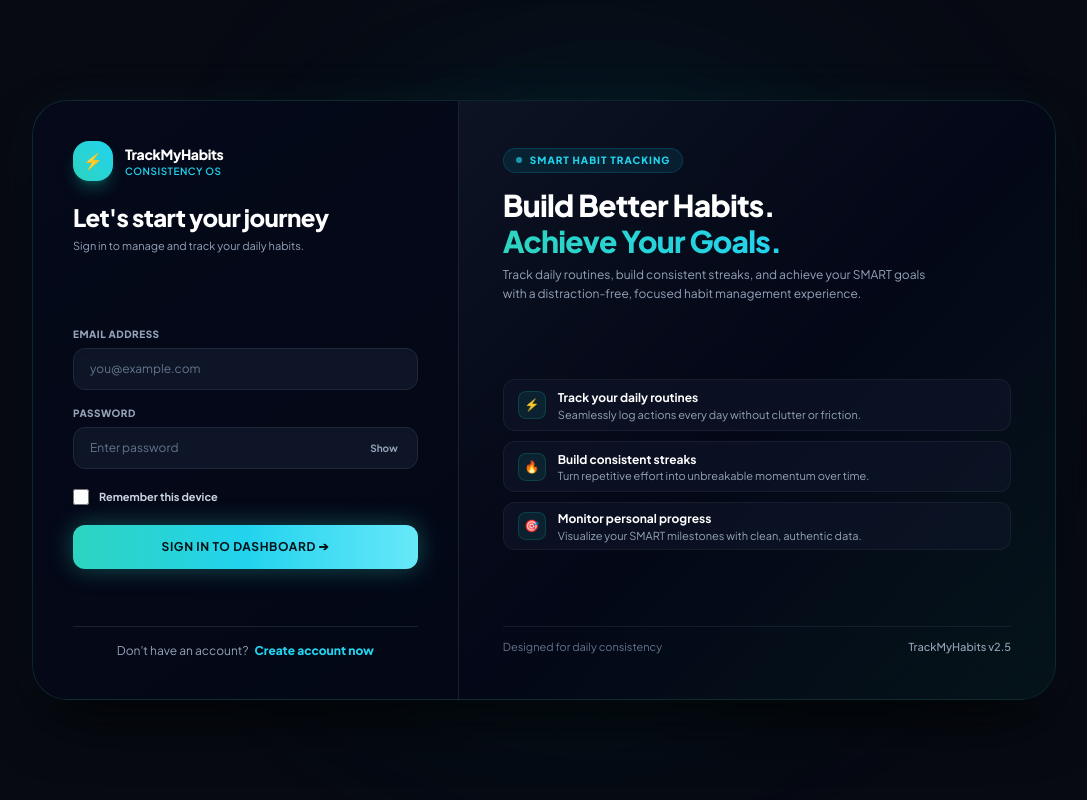
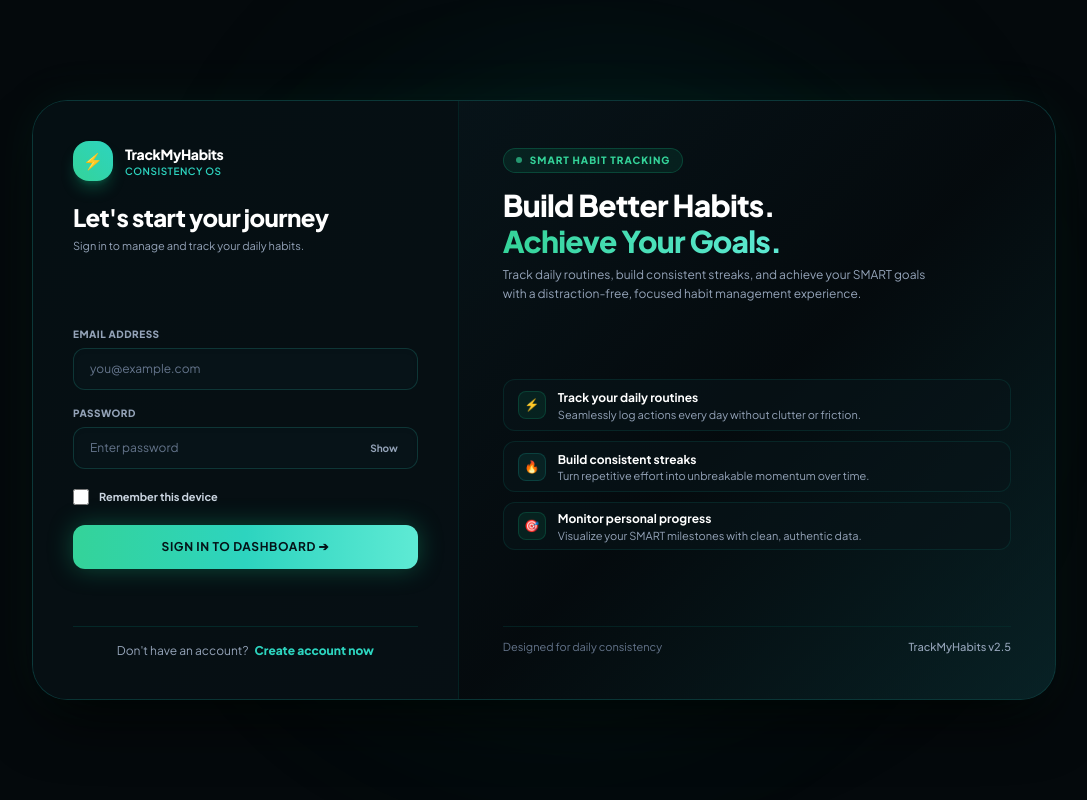
Before and after one commit to mithunverma-debug/trackmyhabits, a Flask app: page /login in a window 1280 px wide. Shown: the whole page, without its empty margins (96-1183 px from the left). Run offline with Flask 3, Linux system fonts and the light colour scheme; some libraries are stand-ins or nearby versions.

Commit message:
Feat: Public landing page on / and unified emerald-teal color palette with high contrast button text

```diff
--- a/app.py
+++ b/app.py
@@ -109,7 +109,7 @@ def verify_csrf():
 def home():
     if session.get('user_id'):
         return redirect(url_for('dashboard'))
-    return redirect(url_for('login_page'))
+    return render_template('landing.html')
 
 @app.route('/login', methods=['GET', 'POST'])
 def login_page():
--- a/templates/login.html
+++ b/templates/login.html
@@ -8,46 +8,46 @@
     <link href="https://fonts.googleapis.com/css2?family=Plus+Jakarta+Sans:wght@400;500;600;700;800&display=swap" rel="stylesheet">
     <style>
         * { writing-mode: horizontal-tb !important; direction: ltr !important; box-sizing: border-box; }
-        body { font-family: 'Plus Jakarta Sans', sans-serif; background-color: #070a13; color: #f8fafc; overflow-x: hidden; }
+        body { font-family: 'Plus Jakarta Sans', sans-serif; background-color: #04090c; color: #f0fdfa; overflow-x: hidden; }
         .saas-card {
-            background: linear-gradient(145deg, rgba(13, 19, 33, 0.94) 0%, rgba(5, 8, 16, 0.98) 100%);
+            background: linear-gradient(145deg, rgba(7, 19, 24, 0.95) 0%, rgba(11, 25, 32, 0.98) 100%);
             backdrop-filter: blur(28px);
             -webkit-backdrop-filter: blur(28px);
-            border: 1px solid rgba(45, 212, 191, 0.14);
-            box-shadow: 0 30px 60px -15px rgba(0, 0, 0, 0.85), 0 0 50px rgba(20, 184, 166, 0.06);
+            border: 1px solid rgba(20, 184, 166, 0.2);
+            box-shadow: 0 30px 60px -15px rgba(0, 0, 0, 0.85), 0 0 50px rgba(16, 185, 129, 0.08);
         }
         .feature-card {
-            background: rgba(15, 23, 42, 0.6);
-            border: 1px solid rgba(255, 255, 255, 0.05);
+            background: rgba(8, 20, 26, 0.65);
+            border: 1px solid rgba(20, 184, 166, 0.12);
             transition: all 0.2s ease;
         }
         .feature-card:hover {
-            border-color: rgba(45, 212, 191, 0.35);
-            background: rgba(15, 23, 42, 0.85);
+            border-color: rgba(20, 184, 166, 0.4);
+            background: rgba(8, 20, 26, 0.9);
             transform: translateX(3px);
         }
-        .cyan-checkbox { accent-color: #22d3ee; }
-        .cyan-glow-btn { box-shadow: 0 0 25px rgba(45, 212, 191, 0.35); }
-        .cyan-glow-btn:hover { box-shadow: 0 0 35px rgba(45, 212, 191, 0.55); }
+        .cyan-checkbox { accent-color: #10b981; }
+        .cyan-glow-btn { box-shadow: 0 0 25px rgba(16, 185, 129, 0.35); }
+        .cyan-glow-btn:hover { box-shadow: 0 0 35px rgba(20, 184, 166, 0.55); }
     </style>
 </head>
 <body class="min-h-screen flex items-center justify-center p-4 md:p-8 relative">
-    <div class="absolute top-1/4 left-1/3 w-[450px] h-[450px] bg-teal-500/10 rounded-full blur-[120px] pointer-events-none"></div>
-    <div class="absolute bottom-1/4 right-1/4 w-[500px] h-[500px] bg-cyan-600/15 rounded-full blur-[130px] pointer-events-none"></div>
+    <div class="absolute top-1/4 left-1/3 w-[450px] h-[450px] bg-emerald-500/10 rounded-full blur-[120px] pointer-events-none"></div>
+    <div class="absolute bottom-1/4 right-1/4 w-[500px] h-[500px] bg-teal-600/15 rounded-full blur-[130px] pointer-events-none"></div>
 
     <div class="w-full max-w-5xl min-h-[600px] saas-card rounded-[2.2rem] overflow-hidden grid grid-cols-1 lg:grid-cols-12 relative z-10">
         <!-- Left Side: Login Form -->
-        <div class="lg:col-span-5 p-8 md:p-10 flex flex-col justify-between bg-slate-950/70 border-b lg:border-b-0 lg:border-r border-slate-800/80">
+        <div class="lg:col-span-5 p-8 md:p-10 flex flex-col justify-between bg-[#050e12]/80 border-b lg:border-b-0 lg:border-r border-teal-950/60">
             <div class="space-y-3">
-                <div class="flex items-center gap-3">
-                    <div class="w-10 h-10 rounded-2xl bg-gradient-to-tr from-teal-400 to-cyan-400 flex items-center justify-center shadow-lg shadow-teal-500/30 text-slate-950 font-black text-base">
+                <a href="/" class="flex items-center gap-3">
+                    <div class="w-10 h-10 rounded-2xl bg-gradient-to-tr from-emerald-400 to-teal-400 flex items-center justify-center shadow-lg shadow-emerald-500/30 text-slate-950 font-black text-base">
                         ⚡
                     </div>
                     <div>
                         <span class="text-sm font-extrabold text-white tracking-tight block">TrackMyHabits</span>
-                        <span class="text-[10px] font-semibold text-cyan-400 block tracking-wider uppercase">Consistency OS</span>
+                        <span class="text-[10px] font-semibold text-teal-400 block tracking-wider uppercase">Consistency OS</span>
                     </div>
-                </div>
+                </a>
                 <div class="pt-2">
                     <h1 class="text-xl md:text-2xl font-black text-white tracking-tight">Let's start your journey</h1>
                     <p class="text-[11px] text-slate-400 mt-1 leading-relaxed">Sign in to manage and track your daily habits.</p>
@@ -65,7 +65,7 @@
                 <div class="space-y-1.5">
                     <label class="block text-[10px] font-black uppercase tracking-wider text-slate-400">Email Address</label>
                     <input type="email" name="email" autocomplete="email" required placeholder="you@example.com"
-                        class="w-full px-4 py-3 bg-slate-900/90 border border-slate-800 rounded-xl text-xs text-white placeholder-slate-500 outline-none focus:border-cyan-400 focus:ring-1 focus:ring-cyan-400 transition shadow-inner">
+                        class="w-full px-4 py-3 bg-[#071318] border border-teal-900/60 rounded-xl text-xs text-white placeholder-slate-500 outline-none focus:border-teal-400 focus:ring-1 focus:ring-teal-400 transition shadow-inner">
                 </div>
 
                 <div class="space-y-1.5">
@@ -74,8 +74,8 @@
                     </div>
                     <div class="relative">
                         <input type="password" id="login_password" name="password" autocomplete="current-password" required placeholder="Enter password"
-                            class="w-full px-4 py-3 bg-slate-900/90 border border-slate-800 rounded-xl text-xs text-white placeholder-slate-500 outline-none focus:border-cyan-400 focus:ring-1 focus:ring-cyan-400 transition shadow-inner pr-16">
-                        <button type="button" onclick="toggleFieldPassword('login_password', 'login_toggle_btn')" id="login_toggle_btn" class="absolute right-3 top-1/2 -translate-y-1/2 text-[10px] font-bold text-slate-400 hover:text-cyan-400 transition cursor-pointer px-2 py-1">
+                            class="w-full px-4 py-3 bg-[#071318] border border-teal-900/60 rounded-xl text-xs text-white placeholder-slate-500 outline-none focus:border-teal-400 focus:ring-1 focus:ring-teal-400 transition shadow-inner pr-16">
+                        <button type="button" onclick="toggleFieldPassword('login_password', 'login_toggle_btn')" id="login_toggle_btn" class="absolute right-3 top-1/2 -translate-y-1/2 text-[10px] font-bold text-slate-400 hover:text-teal-400 transition cursor-pointer px-2 py-1">
                             Show
                         </button>
                     </div>
@@ -83,34 +83,34 @@
 
                 <div class="flex items-center justify-between text-xs py-1">
                     <label class="flex items-center gap-2.5 cursor-pointer font-bold text-slate-300">
-                        <input type="checkbox" name="remember" class="w-4 h-4 cyan-checkbox rounded bg-slate-900 border-slate-700 cursor-pointer">
+                        <input type="checkbox" name="remember" class="w-4 h-4 cyan-checkbox rounded bg-[#071318] border-teal-900 cursor-pointer">
                         <span class="text-[11px] text-slate-300">Remember this device</span>
                     </label>
                 </div>
 
-                <button type="submit" class="w-full py-3.5 bg-gradient-to-r from-teal-400 via-cyan-400 to-cyan-300 hover:opacity-95 text-[#041318] font-bold text-xs rounded-xl cyan-glow-btn transition duration-200 cursor-pointer uppercase tracking-wider">
+                <button type="submit" class="w-full py-3.5 bg-gradient-to-r from-emerald-400 via-teal-400 to-teal-300 hover:opacity-95 text-[#041318] font-bold text-xs rounded-xl cyan-glow-btn transition duration-200 cursor-pointer uppercase tracking-wider">
                     Sign In to Dashboard ➔
                 </button>
             </form>
 
-            <div class="pt-4 border-t border-slate-800/80 flex items-center justify-center gap-1.5 text-xs">
+            <div class="pt-4 border-t border-teal-950/80 flex items-center justify-center gap-1.5 text-xs">
                 <span class="text-slate-400">Don't have an account?</span>
-                <button type="button" onclick="openRegisterModal()" class="text-cyan-400 font-extrabold hover:underline cursor-pointer bg-transparent border-none">Create account now</button>
+                <button type="button" onclick="openRegisterModal()" class="text-teal-400 font-extrabold hover:underline cursor-pointer bg-transparent border-none">Create account now</button>
             </div>
         </div>
 
         <!-- Right Side: Clean Professional Guidance -->
-        <div class="lg:col-span-7 p-8 md:p-11 flex flex-col justify-between bg-gradient-to-br from-slate-900/50 via-slate-950/80 to-teal-950/30 relative">
+        <div class="lg:col-span-7 p-8 md:p-11 flex flex-col justify-between bg-gradient-to-br from-[#071318]/70 via-[#04090c]/90 to-teal-950/40 relative">
             <div class="space-y-3.5">
-                <div class="inline-flex items-center gap-2 px-3 py-1 rounded-full bg-cyan-500/10 border border-cyan-500/20 text-cyan-400 text-[10px] font-black uppercase tracking-widest">
-                    <span class="w-1.5 h-1.5 rounded-full bg-cyan-400 animate-pulse"></span>
+                <div class="inline-flex items-center gap-2 px-3 py-1 rounded-full bg-emerald-500/10 border border-emerald-500/25 text-emerald-400 text-[10px] font-black uppercase tracking-widest">
+                    <span class="w-1.5 h-1.5 rounded-full bg-emerald-400 animate-pulse"></span>
                     Smart Habit Tracking
                 </div>
 
                 <div class="space-y-1.5">
                     <h2 class="text-2xl md:text-3xl font-black text-white tracking-tight leading-tight">
                         Build Better Habits.<br/>
-                        <span class="bg-gradient-to-r from-teal-400 to-cyan-400 bg-clip-text text-transparent">Achieve Your Goals.</span>
+                        <span class="bg-gradient-to-r from-emerald-400 to-teal-300 bg-clip-text text-transparent">Achieve Your Goals.</span>
                     </h2>
                     <p class="text-xs text-slate-400 leading-relaxed max-w-md">
                         Track daily routines, build consistent streaks, and achieve your SMART goals with a distraction-free, focused habit management experience.
@@ -120,7 +120,7 @@
 
             <div class="space-y-2.5 my-4">
                 <div class="feature-card py-2.5 px-3.5 rounded-xl flex items-center gap-3">
-                    <div class="w-7 h-7 rounded-lg bg-teal-500/10 border border-teal-500/20 text-teal-400 flex items-center justify-center flex-shrink-0 text-xs font-black">⚡</div>
+                    <div class="w-7 h-7 rounded-lg bg-emerald-500/10 border border-emerald-500/20 text-emerald-400 flex items-center justify-center flex-shrink-0 text-xs font-black">⚡</div>
                     <div>
                         <h3 class="text-xs font-bold text-white leading-snug">Track your daily routines</h3>
                         <p class="text-[11px] text-slate-400 leading-none mt-0.5">Seamlessly log actions every day without clutter or friction.</p>
@@ -136,7 +136,7 @@
                 </div>
 
                 <div class="feature-card py-2 px-3.5 rounded-xl flex items-center gap-3">
-                    <div class="w-7 h-7 rounded-lg bg-teal-500/10 border border-teal-500/20 text-teal-400 flex items-center justify-center flex-shrink-0 text-xs font-black">🎯</div>
+                    <div class="w-7 h-7 rounded-lg bg-emerald-500/10 border border-emerald-500/20 text-emerald-400 flex items-center justify-center flex-shrink-0 text-xs font-black">🎯</div>
                     <div>
                         <h3 class="text-xs font-bold text-white leading-snug">Monitor personal progress</h3>
                         <p class="text-[11px] text-slate-400 leading-none mt-0.5">Visualize your SMART milestones with clean, authentic data.</p>
@@ -144,7 +144,7 @@
                 </div>
             </div>
 
-            <div class="pt-3 border-t border-slate-800/60 flex items-center justify-between text-[11px] text-slate-500">
+            <div class="pt-3 border-t border-teal-950/60 flex items-center justify-between text-[11px] text-slate-500">
                 <span>Designed for daily consistency</span>
                 <span class="text-slate-400 font-medium">TrackMyHabits v2.5</span>
             </div>
@@ -152,11 +152,11 @@
     </div>
 
     <!-- Registration Modal -->
-    <div id="registerModal" class="fixed inset-0 bg-slate-950/80 backdrop-blur-md z-50 hidden items-center justify-center p-4">
-        <div class="bg-slate-900 border border-slate-800 w-full max-w-md rounded-3xl p-6 md:p-8 space-y-4 shadow-2xl relative">
-            <div class="flex items-center justify-between border-b border-slate-800/80 pb-3">
+    <div id="registerModal" class="fixed inset-0 bg-[#04090c]/85 backdrop-blur-md z-50 hidden items-center justify-center p-4">
+        <div class="bg-[#071318] border border-teal-900/60 w-full max-w-md rounded-3xl p-6 md:p-8 space-y-4 shadow-2xl relative">
+            <div class="flex items-center justify-between border-b border-teal-950/80 pb-3">
                 <div class="flex items-center gap-2.5">
-                    <div class="w-8 h-8 rounded-xl bg-teal-500/20 text-teal-400 flex items-center justify-center font-black">⚡</div>
+                    <div class="w-8 h-8 rounded-xl bg-emerald-500/20 text-emerald-400 flex items-center justify-center font-black">⚡</div>
                     <div>
                         <h3 class="text-base font-black text-white">Create Account</h3>
                         <p class="text-[11px] text-slate-400">Start your habit journey today.</p>
@@ -170,29 +170,29 @@
                 <div class="space-y-1">
                     <label class="block text-[10px] font-black uppercase tracking-wider text-slate-400">Full Name</label>
                     <input type="text" name="full_name" required placeholder="Enter your full name"
-                        class="w-full px-4 py-2.5 bg-slate-950 border border-slate-800 rounded-xl text-xs text-white font-medium outline-none focus:border-cyan-400 transition shadow-inner">
+                        class="w-full px-4 py-2.5 bg-[#04090c] border border-teal-900/60 rounded-xl text-xs text-white font-medium outline-none focus:border-teal-400 transition shadow-inner">
                 </div>
 
                 <div class="space-y-1">
                     <label class="block text-[10px] font-black uppercase tracking-wider text-slate-400">Email Address</label>
                     <input type="email" name="email" required placeholder="you@example.com"
-                        class="w-full px-4 py-2.5 bg-slate-950 border border-slate-800 rounded-xl text-xs text-white font-medium outline-none focus:border-cyan-400 transition shadow-inner">
+                        class="w-full px-4 py-2.5 bg-[#04090c] border border-teal-900/60 rounded-xl text-xs text-white font-medium outline-none focus:border-teal-400 transition shadow-inner">
                 </div>
 
                 <div class="space-y-1">
                     <label class="block text-[10px] font-black uppercase tracking-wider text-slate-400">Password</label>
                     <input type="password" name="password" required placeholder="Create a strong password (min 8 chars)"
-                        class="w-full px-4 py-2.5 bg-slate-950 border border-slate-800 rounded-xl text-xs text-white font-medium outline-none focus:border-cyan-400 transition shadow-inner">
+                        class="w-full px-4 py-2.5 bg-[#04090c] border border-teal-900/60 rounded-xl text-xs text-white font-medium outline-none focus:border-teal-400 transition shadow-inner">
                 </div>
 
                 <div class="space-y-1">
                     <label class="block text-[10px] font-black uppercase tracking-wider text-slate-400">Confirm Password</label>
                     <input type="password" name="confirm_password" required placeholder="Confirm your password"
-                        class="w-full px-4 py-2.5 bg-slate-950 border border-slate-800 rounded-xl text-xs text-white font-medium outline-none focus:border-cyan-400 transition shadow-inner">
+                        class="w-full px-4 py-2.5 bg-[#04090c] border border-teal-900/60 rounded-xl text-xs text-white font-medium outline-none focus:border-teal-400 transition shadow-inner">
                 </div>
 
                 <div class="pt-2">
-                    <button type="submit" class="w-full py-3 bg-gradient-to-r from-teal-400 via-cyan-400 to-cyan-300 text-[#041318] font-bold text-xs rounded-xl uppercase tracking-wider cyan-glow-btn transition cursor-pointer">
+                    <button type="submit" class="w-full py-3 bg-gradient-to-r from-emerald-400 via-teal-400 to-teal-300 text-[#041318] font-bold text-xs rounded-xl uppercase tracking-wider cyan-glow-btn transition cursor-pointer">
                         Register Account ➔
                     </button>
                 </div>
```
Also changed, not shown: static/assets/css/style.css (+13 -13 lines), templates/landing.html (added, +132 -0 lines), tests/test_core.py (+3 -3 lines).
